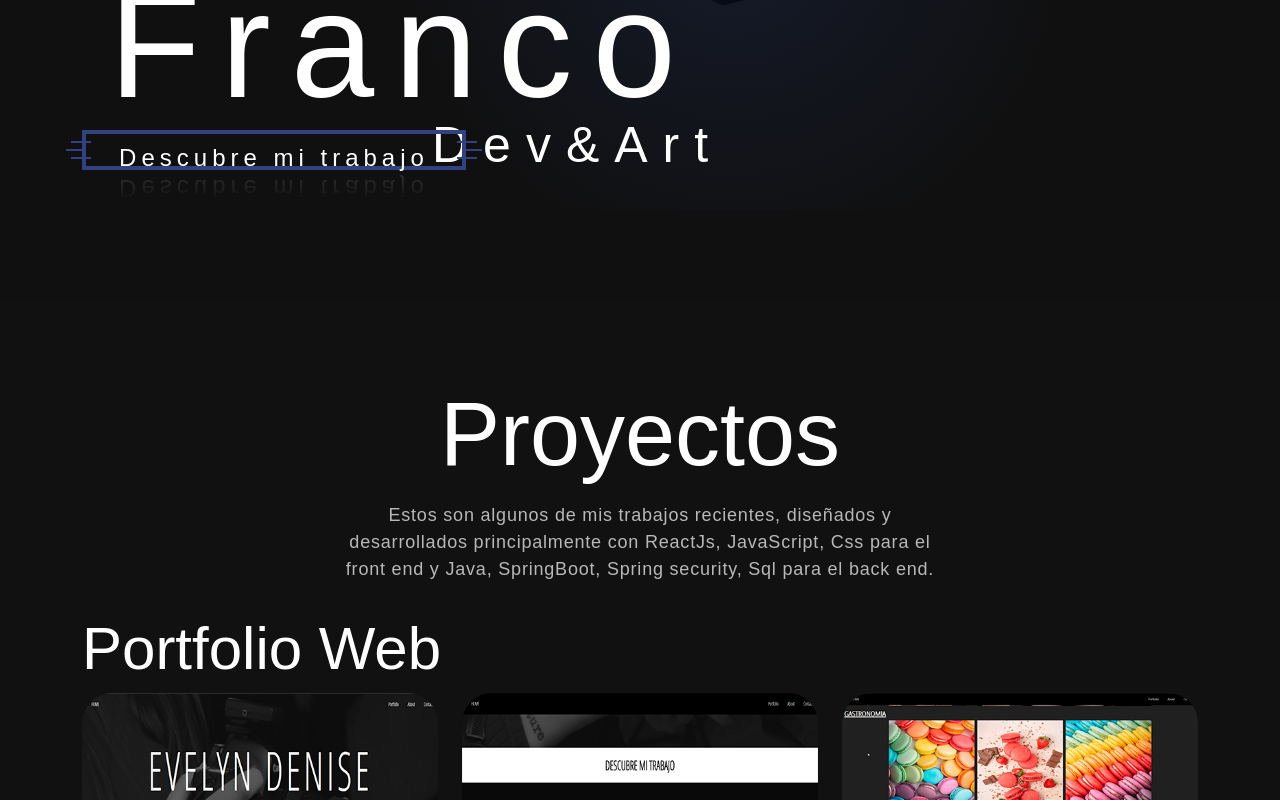
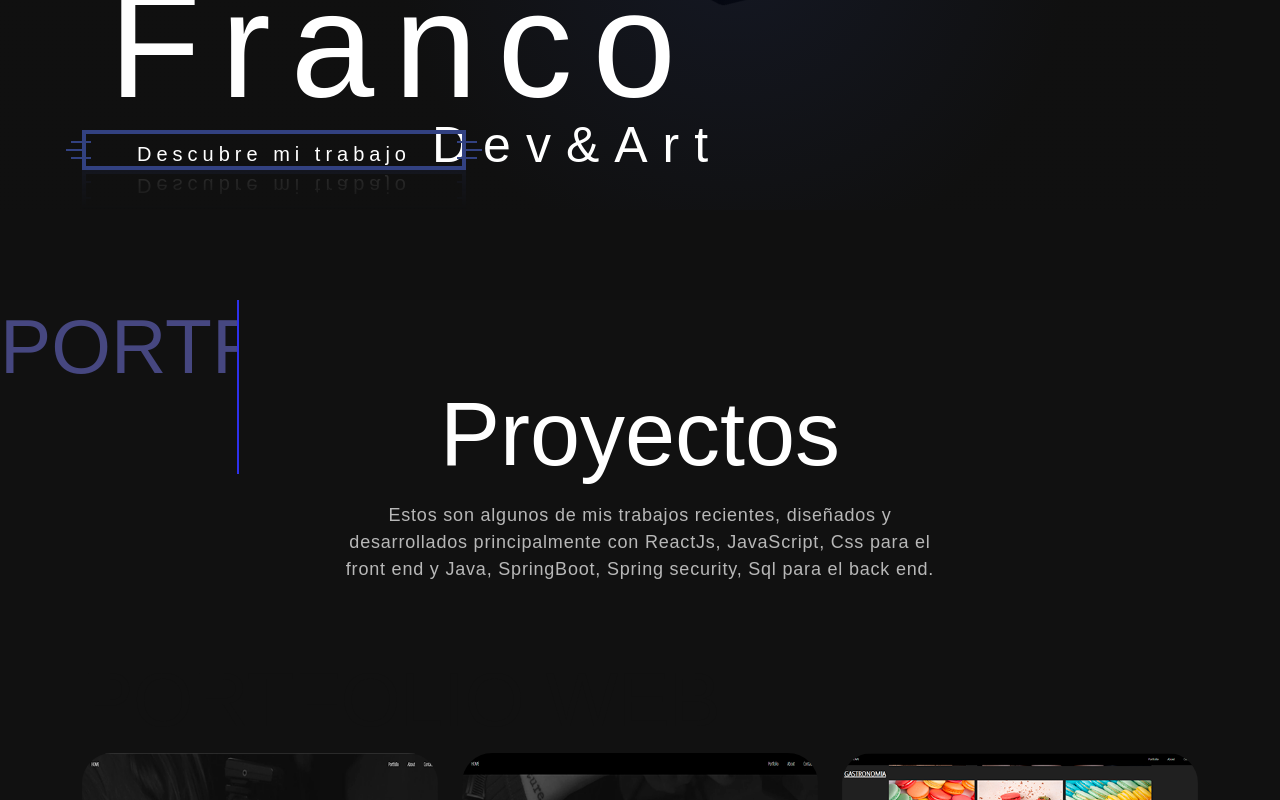
Before and after one commit to francooo32/my-portfolio, a React (Create React App) app: page / in a window 1280 px wide. Shown: the part 500-1300 px from the top of the page. Built offline with nearby package versions, Linux system fonts and the light colour scheme; a web font is replaced by a local one.

Commit message:
Added animation to banner, corrected text on project and added features

```diff
--- a/src/App.css
+++ b/src/App.css
@@ -321,6 +321,7 @@ nav.navbar .navbar-toggler[aria-expanded="true"] .navbar-toggler-icon {
 }
 .banner h4:hover{
   color: #fff;
+  /* transition-delay: 2s; */
   /* box-shadow: 0 0 10px #324181,
               0 0 20px #324181,
               0 0 40px #324181,
@@ -357,23 +358,33 @@ nav.navbar .navbar-toggler[aria-expanded="true"] .navbar-toggler-icon {
   width: 20%;
   text-align: center;
   letter-spacing: 5px;
-  font-size: 25px;
+  font-size: 20px;
   font-family: 'Proxima Nova', sans-serif;
-  line-height: 1;
+  line-height: 2;
   display: block;
   position: fixed;
   bottom: 130px;
   text-decoration: none;
-  color: #ffffff;
+  color: #fff;
   border: 4px solid #324181;
+  -webkit-box-reflect: below 0px linear-gradient(transparent, #0002);
+  transition: 0.5s;
+  transition-delay: 0s;
 }
 .banner a:hover{
-  transition-delay: 1.5s;
+  color: #151515;
+  font-weight: 600;
+  text-transform: uppercase;
+  line-height: 2.5;
   box-shadow: 0 0 10px #324181,
   0 0 20px #324181,
   0 0 40px #324181,
   0 0 80px #324181,
   0 0 160px #324181;
+}
+.banner a span{
+  position: relative;
+  z-index: 100;
 }
 .banner a::before{
   content: '';
@@ -678,8 +689,36 @@ nav.navbar .navbar-toggler[aria-expanded="true"] .navbar-toggler-icon {
 }
 .project h1 {
 	font-family: 'Proxima Nova', sans-serif;
-  font-weight: lighter;
-  font-size: 60px;
+  font-weight: 300;
+  font-size: 6vw;
+  color: #111111;
+  /* -webkit-text-stroke: 0.03vw #1d1d1d; */
+  text-transform: uppercase;
+}
+.project h1::before {
+  content: attr(data-text);
+  white-space: nowrap;
+  position: absolute;
+  top: 0;
+  left: 0;
+  width: 0;
+  height: 12%;
+  color: #464780;
+  -webkit-text-stroke: 0vw #1d1d1d;
+  border-right: 2px solid #2e31ec;
+  overflow: hidden;
+  animation: animatetitle 6s linear infinite;
+}
+@keyframes animatetitle
+{
+  0%,10%,100%
+  {
+    width: 0;
+  }
+  70%,90%
+  {
+    width: 70%
+  }
 }
 .project h2 {
 	font-size: 90px;
@@ -698,7 +737,7 @@ nav.navbar .navbar-toggler[aria-expanded="true"] .navbar-toggler-icon {
   font-weight: 400;
   letter-spacing: 0.8px;
   line-height: 1.5em;
-  margin: 14px auto 30px auto;
+  margin: 14px auto 70px auto;
   text-align: center;
   width: 56%;
 }
--- a/src/components/Banner.js
+++ b/src/components/Banner.js
@@ -62,7 +62,7 @@ export const Banner = () => {
           <Col xs={12} md={12} xl={12}>
             <TrackVisibility>
             <div id="buttonDiv"></div>
-            <a href="#project"><h4>Descubre mi trabajo</h4></a>
+            <a href="#project"><span>Descubre mi trabajo</span></a>
             </TrackVisibility>
           </Col>
         </Row>
--- a/src/components/Projects.js
+++ b/src/components/Projects.js
@@ -84,7 +84,7 @@ export const Projects = () => {
                 <Tab.Container id="projects-tabs">
                   <Tab.Content id="slideInUp" className={isVisible ? "animate__animated animate__slideInUp" : ""}>
                       <Row>
-                        <h1>Portfolio Web</h1>
+                        <h1 data-text="Portfolio Web">Portfolio Web</h1>
                         {
                           projects.map((project, index) => {
                             return (
```
